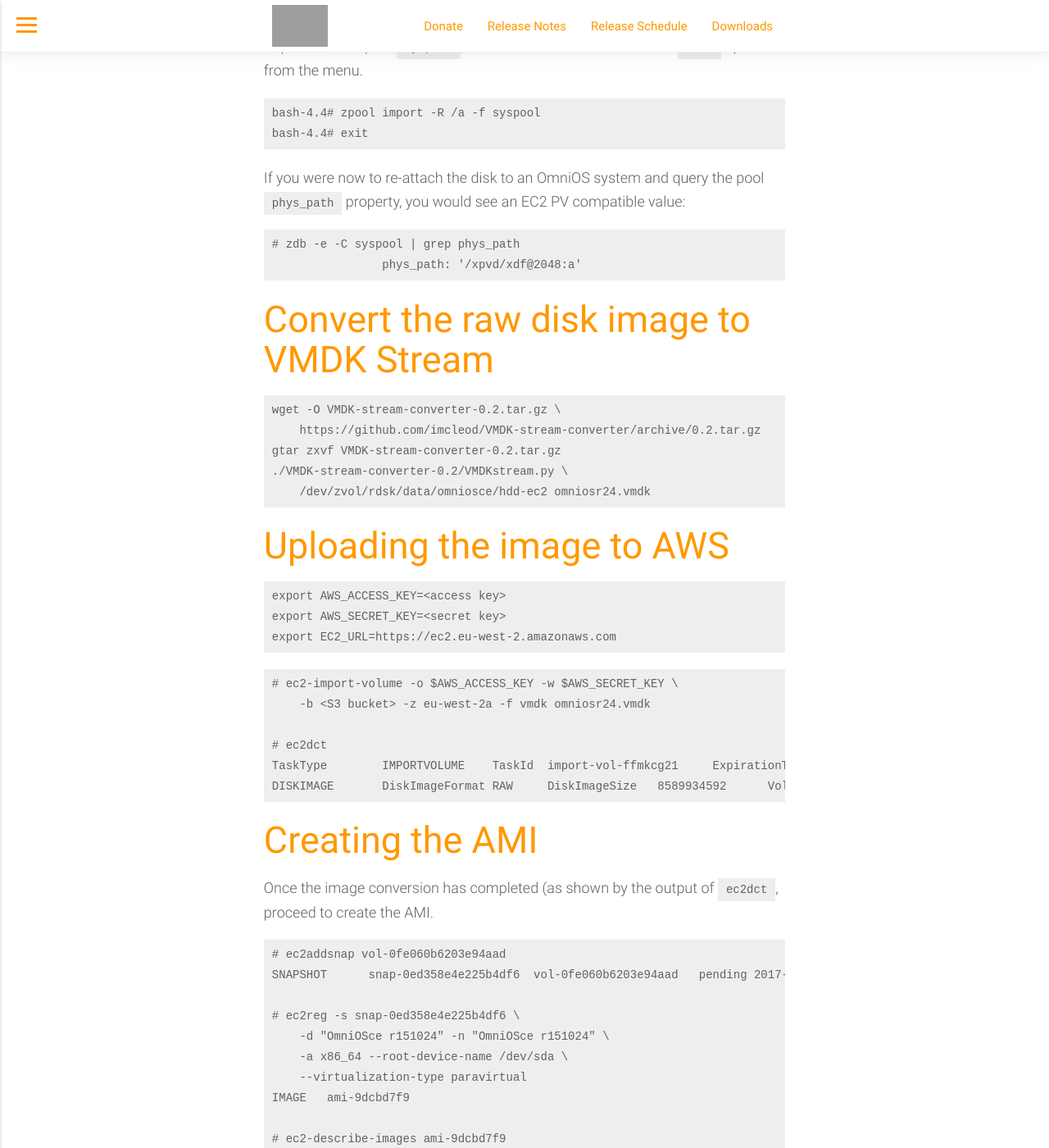
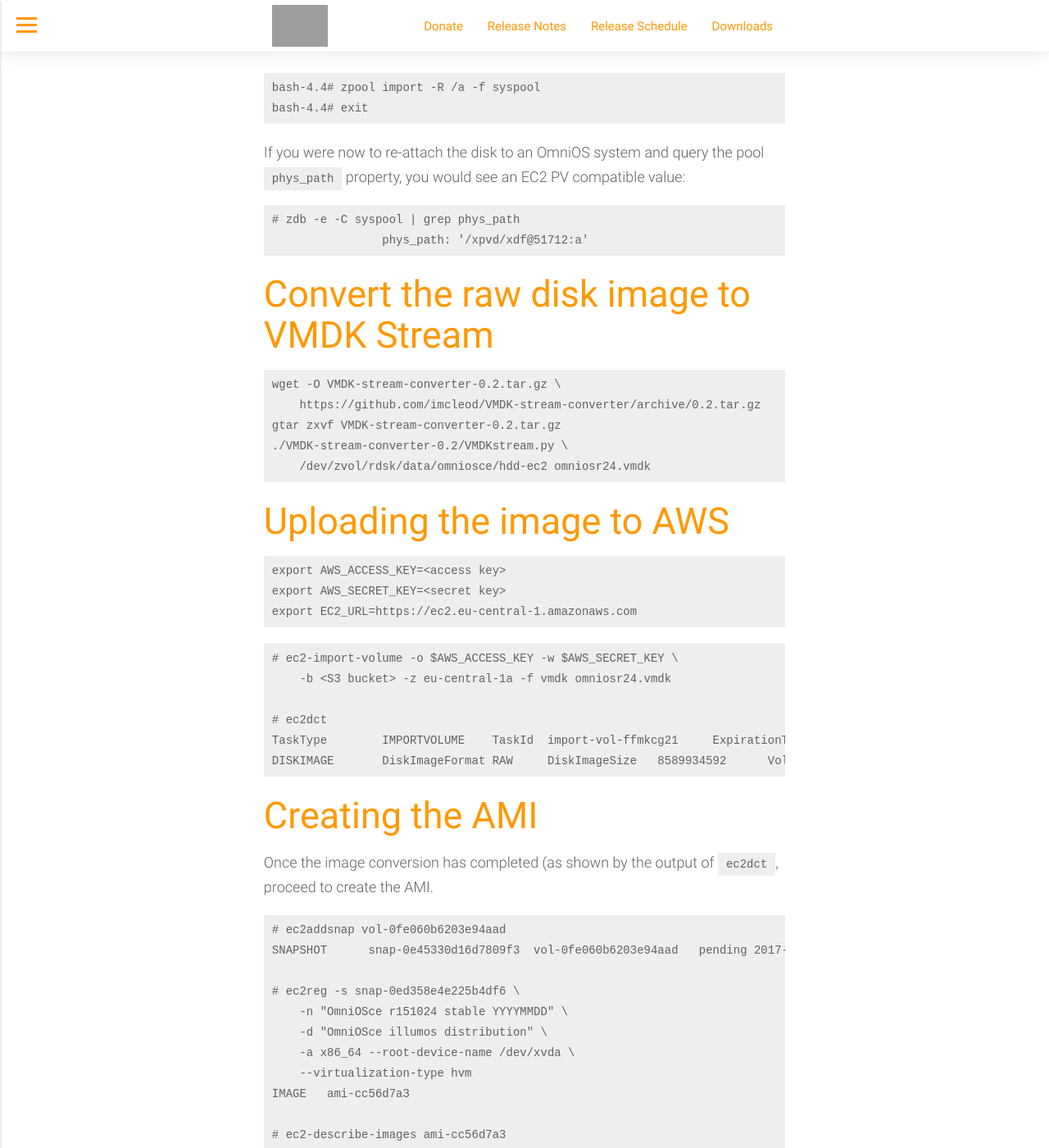
Before and after one commit to omniosorg/omniosorg.github.io, a Jekyll site: the page built from _docs/dev/ec2.md, in a window 1280 px wide and 1400 px high, scrolled down 2629 px. Shown: the whole window at 82% size. Built offline with Jekyll 4.4.1, drawn with Linux system fonts in a browser that asks for light colours; some of the changed text lies outside the part shown; grey boxes are pictures that could not be loaded.

Commit message:
Update EC2 documentation

````diff
--- a/_docs/dev/ec2.md
+++ b/_docs/dev/ec2.md
@@ -41,18 +41,18 @@ phys_path: '/pci@0,0/pci1af4,2@5/blkdev@0,0:a'
 
 # Correcting the phys_path label
 
-This phys_path value from the label is used to set bootpath= kernel boot option
-when pv-grub is expanding `$ZFS-BOOTFS` macro. Therefore the value stored in the
-pool's label needs to match the disk device name in EC2 environment. When
-booted in EC2 environment, the first disk will be represented by
-`/xpvd/xdf@2048` device, the second by `/xpvd/xdf@2064` and so on.
+This phys_path value from the label is used during initial pool import and
+if it does not patch the physical device path then the import will fail.
+When booted in EC2 environment, the first disk will be represented by
+`/xpvd/xdf@51712` device so the label needs correcting.
 
-In order to correct the label, the pool needs to be imported into an
+In order to do this, the pool needs to be imported into an
 environment similar to EC2 and for this we will use an instance of Debian+Xen
 running inside KVM on OmniOS.
 
-> Yes, this is convoluted. If you know of a better way to change the
-> phys_path attribute on a pool, please let us know!
+> Yes, this is convoluted. We are working on a utility to make the
+> [required label changes directly](https://github.com/omniosorg/kayak/blob/master/src/zpool_patch.c).
+> If you can help with that, please get in touch!
 
 Once Debian is installed, add the xen hypervisor software and reboot into
 the Xen kernel:
@@ -83,10 +83,10 @@ root@xen:/# cat omnios.xen
 memory = 2048
 name = 'omnios'
 vcpus = 4
-disk = [ 'file:/dev/vdb,2048,w',
+disk = [ 'file:/dev/vdb,51712,w',
          'file:/omniosce-r151024.iso,2064,r' ]
 kernel = "/pv-grub.gz.d3950d8"
-extra = "(hd1)/boot/grub/menu.lst"
+extra = "(hd0)/boot/grub/menu.lst"
 ```
 
 Start Xen and you should see a grub prompt:
@@ -129,7 +129,7 @@ pool `phys_path` property, you would see an EC2 PV compatible value:
 
 ```
 # zdb -e -C syspool | grep phys_path
-                phys_path: '/xpvd/xdf@2048:a'
+                phys_path: '/xpvd/xdf@51712:a'
 ```
 
 # Convert the raw disk image to VMDK Stream
@@ -147,12 +147,12 @@ gtar zxvf VMDK-stream-converter-0.2.tar.gz
 ```
 export AWS_ACCESS_KEY=<access key>
 export AWS_SECRET_KEY=<secret key>
-export EC2_URL=https://ec2.eu-west-2.amazonaws.com
+export EC2_URL=https://ec2.eu-central-1.amazonaws.com
 ```
 
 ```
 # ec2-import-volume -o $AWS_ACCESS_KEY -w $AWS_SECRET_KEY \
-    -b <S3 bucket> -z eu-west-2a -f vmdk omniosr24.vmdk
+    -b <S3 bucket> -z eu-central-1a -f vmdk omniosr24.vmdk
 
 # ec2dct
 TaskType        IMPORTVOLUME    TaskId  import-vol-ffmkcg21     ExpirationTime  2017-11-13T22:25:34Z    Status  completed
@@ -166,15 +166,17 @@ proceed to create the AMI.
 
 ```
 # ec2addsnap vol-0fe060b6203e94aad
-SNAPSHOT      snap-0ed358e4e225b4df6  vol-0fe060b6203e94aad   pending 2017-11-07T17:52:57+0000                239848717670    8               Not Encrypted
+SNAPSHOT      snap-0e45330d16d7809f3  vol-0fe060b6203e94aad   pending 2017-11-07T17:52:57+0000                239848717670    8               Not Encrypted
 
 # ec2reg -s snap-0ed358e4e225b4df6 \
-    -d "OmniOSce r151024" -n "OmniOSce r151024" \
-    -a x86_64 --root-device-name /dev/sda \
-    --virtualization-type paravirtual
-IMAGE   ami-9dcbd7f9
+    -n "OmniOSce r151024 stable YYYYMMDD" \
+    -d "OmniOSce illumos distribution" \
+    -a x86_64 --root-device-name /dev/xvda \
+    --virtualization-type hvm
+IMAGE   ami-cc56d7a3
 
-# ec2-describe-images ami-9dcbd7f9
-IMAGE   ami-9dcbd7f9    239848717670/OmniOSce r151024   239848717670    available       private         x86_64  machine                         ebs     /dev/sda        paravirtual     xen     2017-11-07T19:33:01.000Z
-BLOCKDEVICEMAPPING      EBS     /dev/sda                snap-0ed358e4e225b4df6  8       true    gp2             Not Encrypted
+# ec2-describe-images ami-cc56d7a3
+IMAGE   ami-cc56d7a3    313551840421/OmniOSce r151024 stable 20171113   313551840421    available       public          x86_64  machine                         ebs     /dev/xvda       hvm     xen     2017-11-13T20:09:40.000Z
+BLOCKDEVICEMAPPING      EBS     /dev/xvda               snap-0e45330d16d7809f3  8       true    standard                Not Encrypted
+TAG     image   ami-cc56d7a3    Name    omniosce
 ```
````
Also changed, not shown: other parts of _docs/dev/ec2.md (+1 -1 lines).
